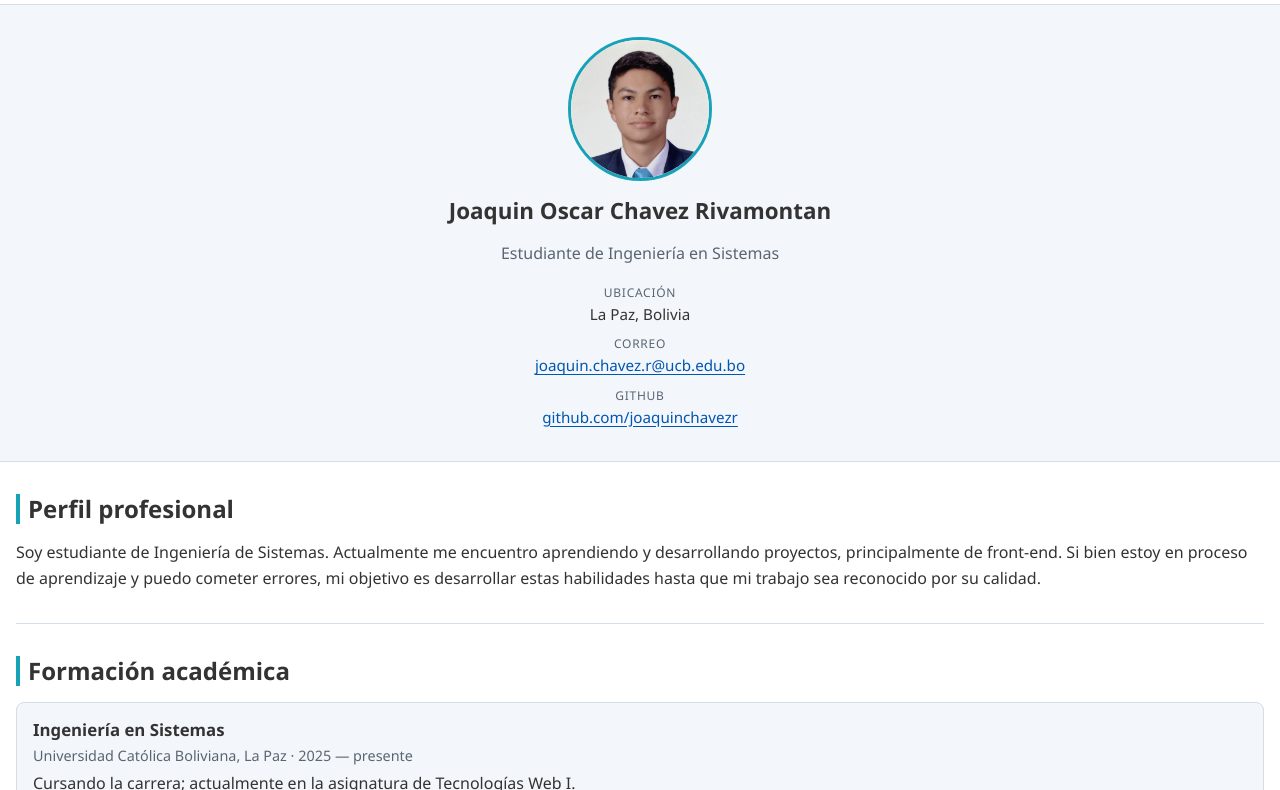
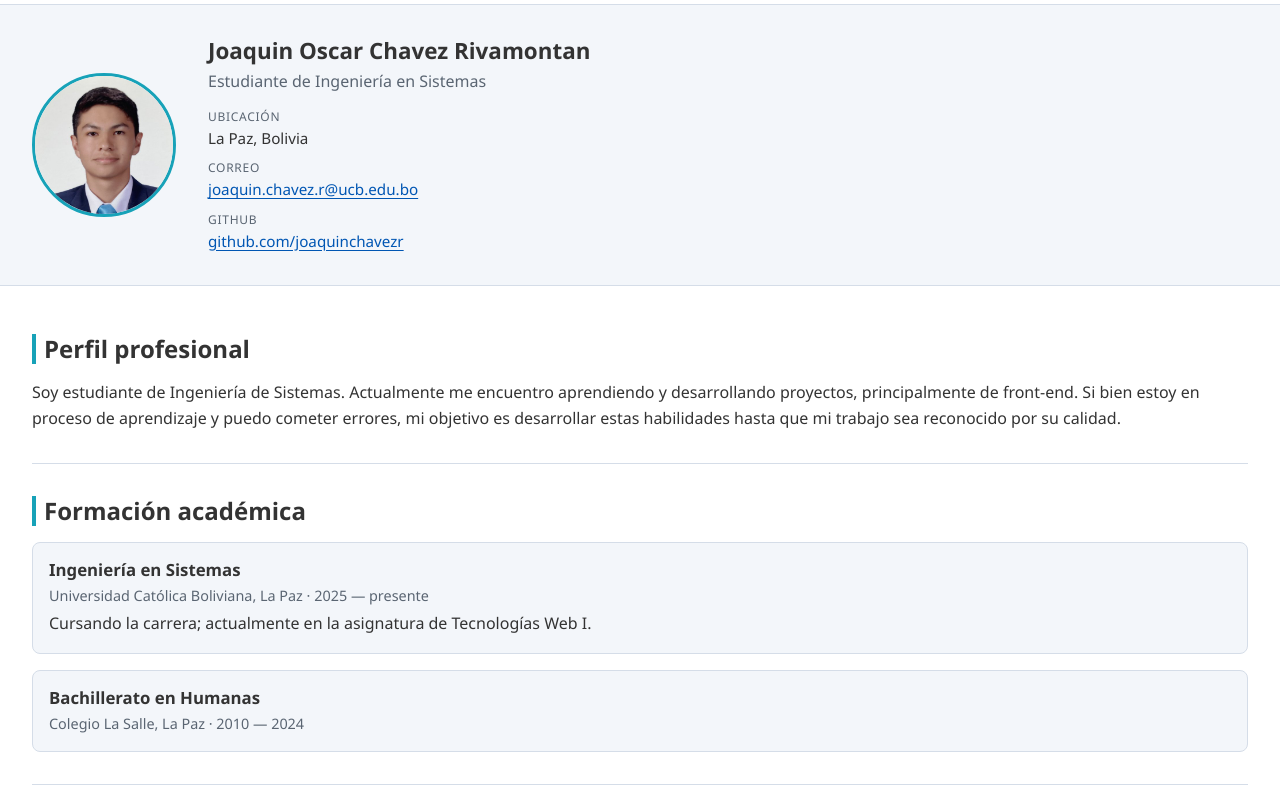
Before and after one commit to joaquinchavezr/SIS214_ExamenPractico2_ChavezJoaquin, a plain HTML site: page index.html in a window 1280 px wide. Shown: the part 59-849 px from the top of the page. Drawn offline with Linux system fonts and the light colour scheme.

Commit message:
style: media query de tablet (768px–1024px)

```diff
--- a/css/components.css
+++ b/css/components.css
@@ -364,3 +364,48 @@
   font-size: 0.85rem;
   text-align: center;
 }
+
+/* =========================================================
+   Tablet (768px – 1024px)
+   ========================================================= */
+@media (min-width: 768px) {
+  .profile_card {
+    display: grid;
+    grid-template-columns: auto 1fr;
+    grid-template-areas:
+      'photo name'
+      'photo role'
+      'photo contact';
+    column-gap: var(--spacing-lg);
+    row-gap: var(--spacing-xs);
+    align-items: center;
+    justify-items: start;
+    padding: var(--spacing-lg);
+    text-align: left;
+  }
+
+  .profile_photo {
+    grid-area: photo;
+  }
+
+  .profile_name {
+    grid-area: name;
+    align-self: end;
+  }
+
+  .profile_role {
+    grid-area: role;
+  }
+
+  .contact_list {
+    grid-area: contact;
+    align-self: start;
+    margin-top: var(--spacing-sm);
+  }
+
+  .skill_list,
+  .project_list {
+    grid-template-columns: repeat(2, minmax(0, 1fr));
+  }
+
+}
--- a/css/layout.css
+++ b/css/layout.css
@@ -58,3 +58,14 @@
 .section > * + * {
   margin-top: var(--spacing-md);
 }
+
+/* ---------- Tablet (768px – 1024px) ---------- */
+@media (min-width: 768px) {
+  .site_header {
+    padding: 0 var(--spacing-lg);
+  }
+
+  .content {
+    padding: var(--spacing-xl) var(--spacing-lg);
+  }
+}
```
